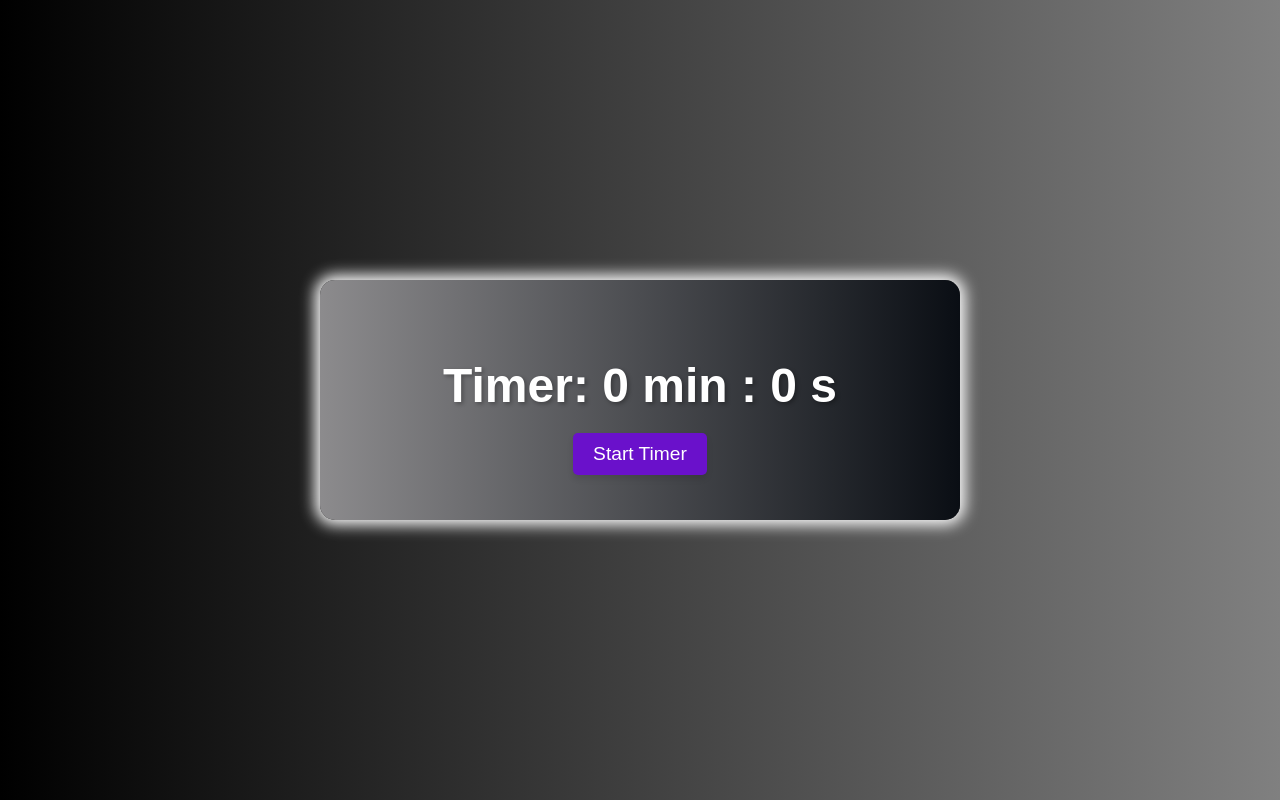
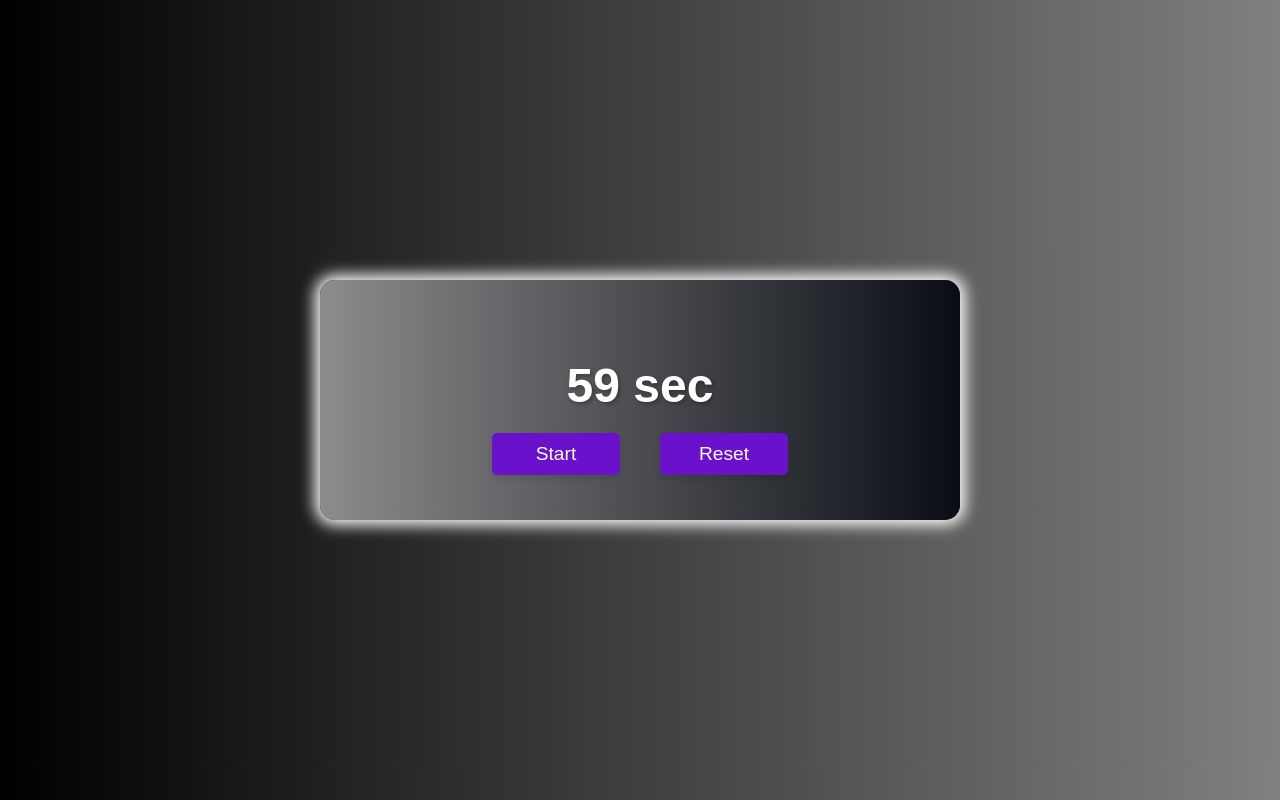
Before and after one commit to vikas-git1/Timer, a React (Vite) app: page / in a window 1280 px wide. Built offline with nearby package versions, Linux system fonts and the light colour scheme.

Commit message:
modify the components

```diff
--- a/src/components/Timer.css
+++ b/src/components/Timer.css
@@ -20,8 +20,10 @@
   text-shadow: 2px 2px 4px rgba(0, 0, 0, 0.3);
 }
 
-.timer-button {
+.button {
+  margin: 0 20px;
   padding: 10px 20px;
+  width: 8rem;
   font-size: 1.2rem;
   color: #fff;
   background-color: #6a11cb;
@@ -32,12 +34,12 @@
   box-shadow: 0px 4px 6px rgba(0, 0, 0, 0.1);
 }
 
-.timer-button:hover {
+.button:hover {
   background-color: #2575fc;
   transform: translateY(-2px);
 }
 
-.timer-button.active {
+.start_btn_active {
   background-color: #fc2575;
 }
 
--- a/src/components/Timer.jsx
+++ b/src/components/Timer.jsx
@@ -2,41 +2,39 @@ import React, { useState, useEffect } from "react";
 import "./Timer.css"; // Import the CSS file
 
 const Timer = () => {
-  const [time, setTime] = useState(0);
-  const [min, setMin] = useState(0);
+  const [timer, setTimer] = useState(59);
   const [isActive, setIsActive] = useState(false);
-
   useEffect(() => {
-    let timer;
-
-    if (isActive) {
-      timer = setInterval(() => {
-        setTime((prev) => (prev >= 59 ? 0 : prev + 1));
-        if (time === 59) {
-          setMin((prev) => prev + 1);
-        }
-      }, 1000);
+    let intervalId;
+    if (isActive && timer > 0) {
+      intervalId = setInterval(() => {
+        setTimer((prev) => prev - 1);
+      }, 100);
     }
 
-    return () => clearInterval(timer);
-  }, [isActive, time]);
+    return () => clearInterval(intervalId);
+  }, [isActive, timer]);
 
-  const handleTimer = () => {
-    setIsActive((prev) => !prev);
-    console.log(isActive);
+  const handleStart = () => setIsActive((prev) => !prev);
+  const handleRestart = () => {
+    setIsActive(false);
+    setTimer(59);
   };
-
   return (
     <div className="timer-container">
-      <h1 className="timer-display">
-        Timer: {min} min : {time} s
-      </h1>
-      <button
-        className={`timer-button ${isActive ? "active" : ""}`}
-        onClick={handleTimer}
-      >
-        {isActive ? "Stop Timer" : "Start Timer"}
-      </button>
+      <h1 className="timer-display">{timer} sec</h1>
+
+      <div className="btn_container">
+        <button
+          className={`button ${isActive ? "start_btn_active" : ""}`}
+          onClick={handleStart}
+        >
+          {isActive ? "Pause" : "Start"}
+        </button>
+        <button className={`button`} onClick={handleRestart}>
+          Reset
+        </button>
+      </div>
     </div>
   );
 };
```
